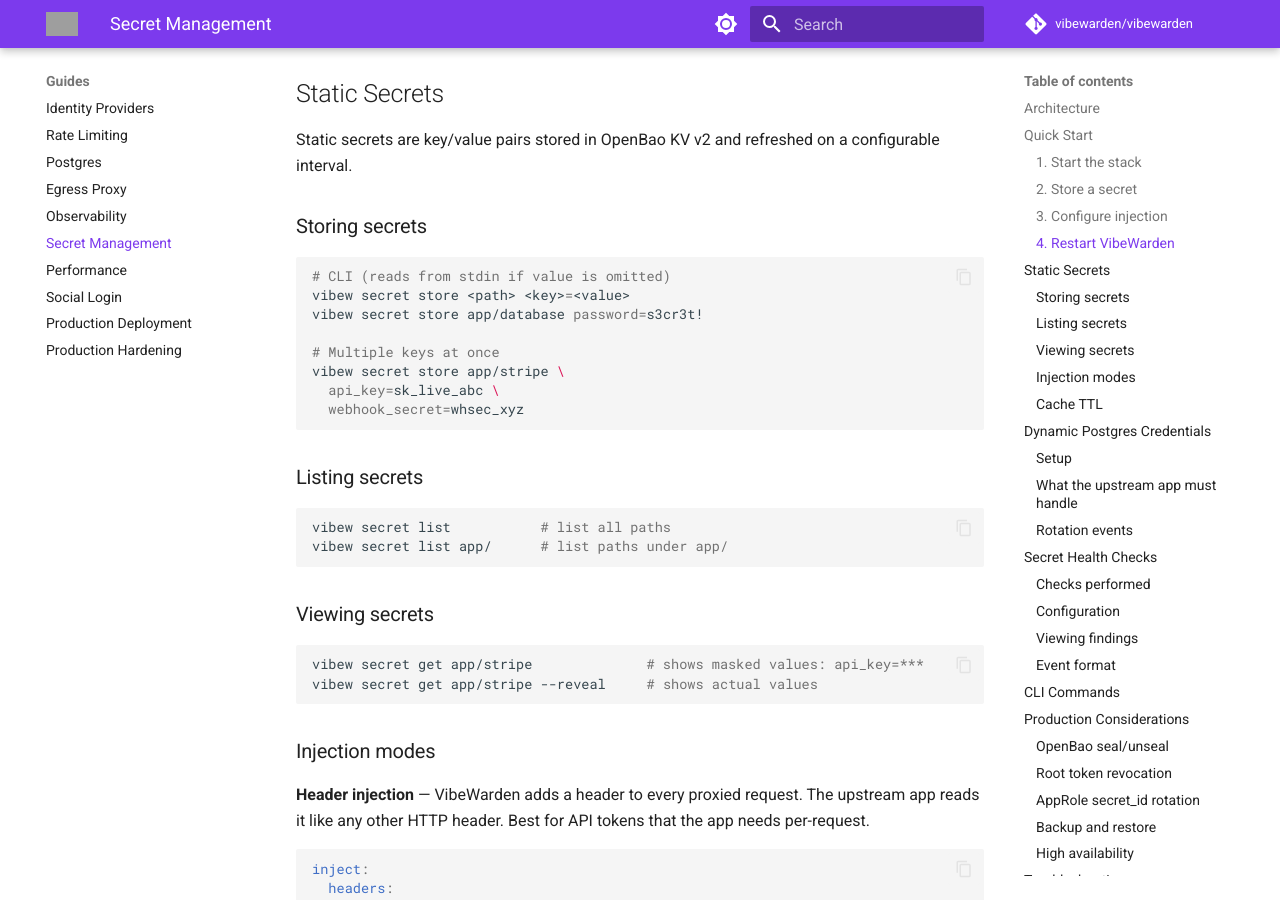
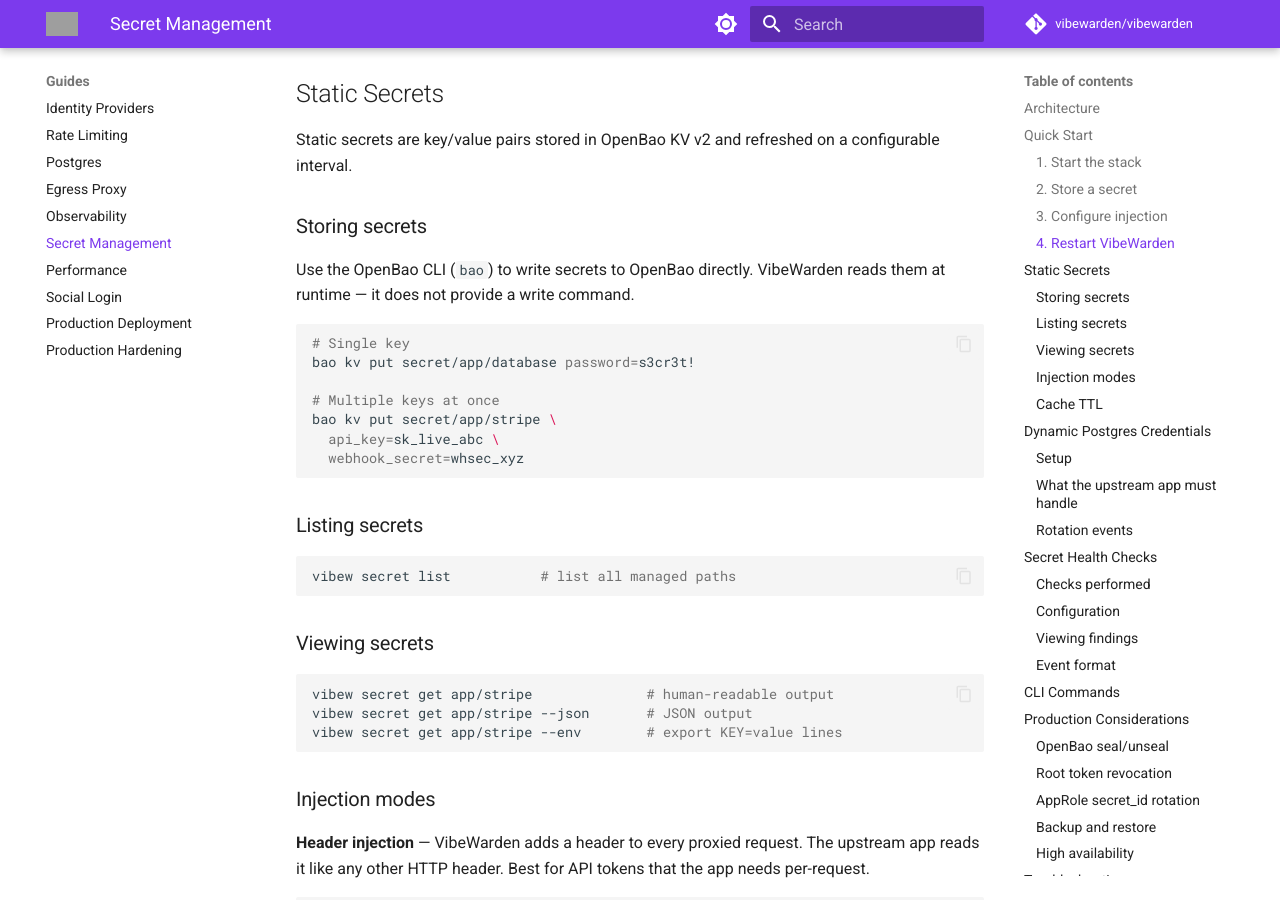
Before and after one commit to VibeWarden/vibewarden, an MkDocs documentation site: the page built from docs/secret-management.md, in a window 1280 px wide and 900 px high, scrolled down 2216 px. Built offline with MkDocs 1.6.1 and Material for MkDocs 9.7.7, drawn with Linux system fonts in a browser that asks for light colours; comment, search, counter and statistics services are not loaded; the version menu is left out; some of the changed text lies outside the part shown; grey boxes are pictures that could not be loaded.

Commit message:
docs(#498): remove phantom CLI commands from documentation
Replace `vibew secret store` (never implemented) with `bao kv put`
instructions. Replace `vibew add observability` (does not exist) with the
correct `vibew add metrics` command. Fix `vibew secret list` to show no
path argument (the command takes none), replace the non-existent `--reveal`
flag on `vibew secret get` with the real `--json` / `--env` flags, and
correct the `vibew init` flag table in getting-started.md to match the
actual flags in init.go.

Co-Authored-By: Claude Sonnet 4.6 <noreply@anthropic.com>

````diff
--- a/docs/secret-management.md
+++ b/docs/secret-management.md
@@ -53,14 +53,14 @@ Copy the printed `role_id` and `secret_id`.
 
 ### 2. Store a secret
 
-Use the VibeWarden CLI (or `curl` against OpenBao directly in dev):
+Use the OpenBao CLI (`bao`) or `curl` to write secrets directly to OpenBao:
 
 ```bash
 # Store your Stripe API key
-vibew secret store app/stripe api_key=sk_live_abc123
+bao kv put secret/app/stripe api_key=sk_live_abc123
 
 # Store your internal API token
-vibew secret store app/internal token=bearer-xyz
+bao kv put secret/app/internal token=bearer-xyz
 ```
 
 ### 3. Configure injection
@@ -106,13 +106,15 @@ Static secrets are key/value pairs stored in OpenBao KV v2 and refreshed on a co
 
 ### Storing secrets
 
+Use the OpenBao CLI (`bao`) to write secrets to OpenBao directly. VibeWarden reads
+them at runtime — it does not provide a write command.
+
 ```bash
-# CLI (reads from stdin if value is omitted)
-vibew secret store <path> <key>=<value>
-vibew secret store app/database password=s3cr3t!
+# Single key
+bao kv put secret/app/database password=s3cr3t!
 
 # Multiple keys at once
-vibew secret store app/stripe \
+bao kv put secret/app/stripe \
   api_key=sk_live_abc \
   webhook_secret=whsec_xyz
 ```
@@ -120,15 +122,15 @@ vibew secret store app/stripe \
 ### Listing secrets
 
 ```bash
-vibew secret list           # list all paths
-vibew secret list app/      # list paths under app/
+vibew secret list           # list all managed paths
 ```
 
 ### Viewing secrets
 
 ```bash
-vibew secret get app/stripe              # shows masked values: api_key=***
-vibew secret get app/stripe --reveal     # shows actual values
+vibew secret get app/stripe              # human-readable output
+vibew secret get app/stripe --json       # JSON output
+vibew secret get app/stripe --env        # export KEY=value lines
 ```
 
 ### Injection modes
@@ -347,15 +349,23 @@ Health events are also delivered to configured webhooks (Slack, Discord, etc.) w
 ## CLI Commands
 
 ```bash
-# Store a secret (key=value pairs)
-vibew secret store <path> <key>=<value> [<key>=<value>...]
+# Read a secret (human-readable, JSON, or shell-sourceable env output)
+vibew secret get <alias-or-path>
+vibew secret get <alias-or-path> --json
+vibew secret get <alias-or-path> --env
 
-# Read a secret (values masked by default)
-vibew secret get <path>
-vibew secret get <path> --reveal
+# List all managed secret paths
+vibew secret list
 
-# List secrets at a path prefix
-vibew secret list [<prefix>]
+# Generate a cryptographically secure random secret
+vibew secret generate
+vibew secret generate --length 64
+```
+
+To write secrets to OpenBao, use the `bao` CLI directly:
+
+```bash
+bao kv put secret/<path> <key>=<value> [<key>=<value>...]
 ```
 
 ---
@@ -463,10 +473,10 @@ EOF
 
 **Symptom:** `openbao: secret not found at "app/stripe"`
 
-**Fix:** The secret does not exist in OpenBao yet. Write it:
+**Fix:** The secret does not exist in OpenBao yet. Write it using the `bao` CLI:
 
 ```bash
-vibew secret store app/stripe api_key=your-api-key
+bao kv put secret/app/stripe api_key=your-api-key
 ```
 
 ---
````
Also changed, not shown: README.md (+3 -3 lines), docs/getting-started.md (+7 -6 lines), docs/identity-providers.md (+1 -1 lines), docs/index.md (+3 -3 lines).
